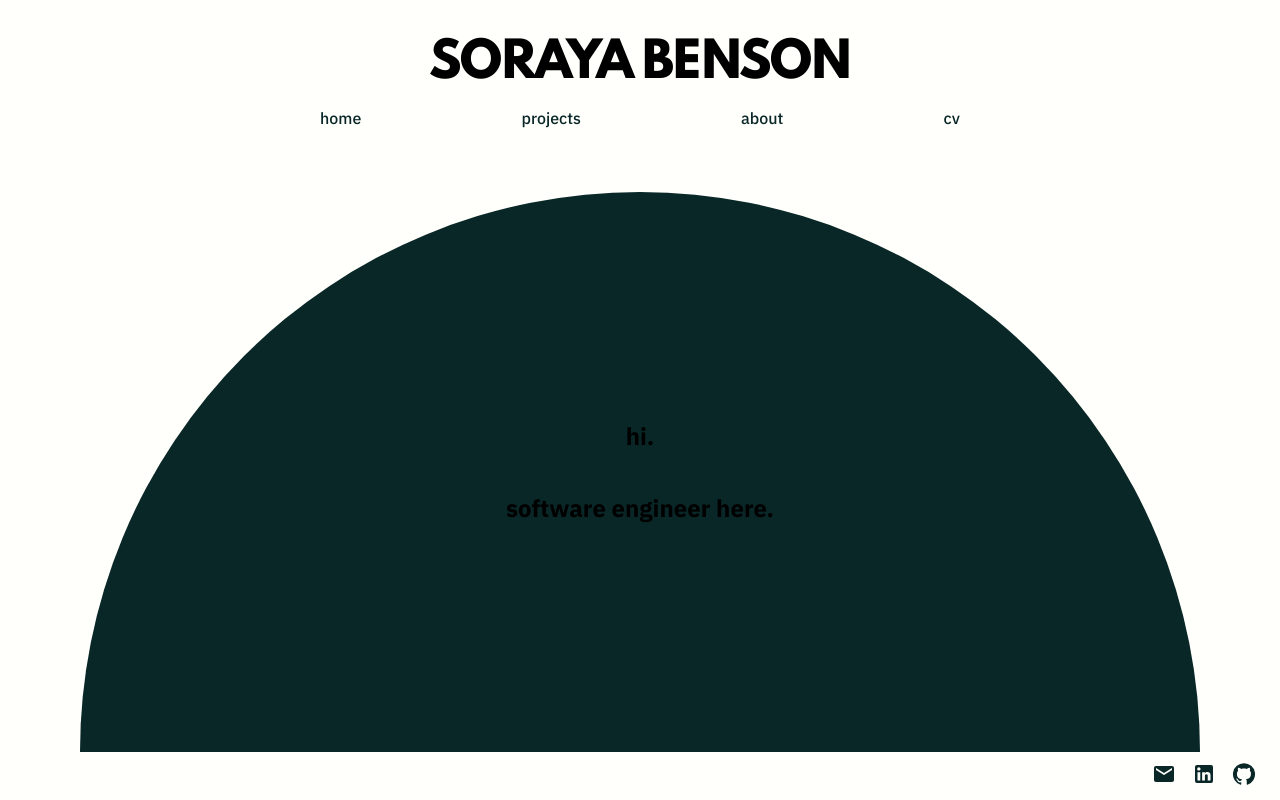
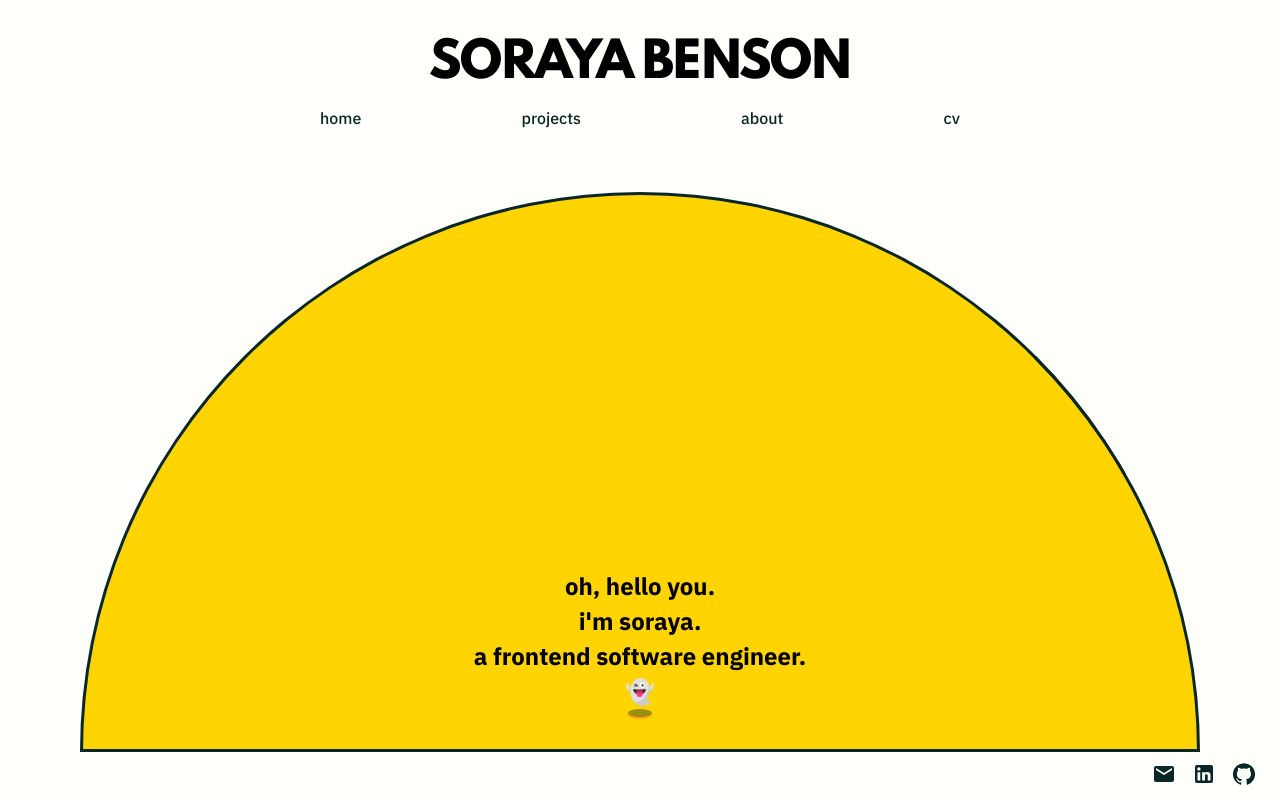
Before and after one commit to sorayamajdolashrafi/portfolio, a Next.js app: page / in a window 1280 px wide. Built offline with nearby package versions, Linux system fonts and the light colour scheme.

Commit message:
update welcome and bio copy

```diff
--- a/components/home/Welcome.jsx
+++ b/components/home/Welcome.jsx
@@ -1,19 +1,17 @@
-import PropTypes from 'prop-types';
 import styles from '../../styles/index.module.css';
 
-const Welcome = props => {
+const Welcome = () => {
     return (
         <div className={styles.moonCradle}>
             <div className={styles.moon}>
-                <h2>hi.</h2>
-                <h2>software engineer here.</h2>
+                <h2>oh, hello you.</h2>
+                <h2>i'm soraya.</h2>
+                <h2>a frontend software engineer.</h2>
+                <h2 className={styles.ghost}>👻</h2>
+                <div className={styles.shadow}></div>
             </div>
         </div>
     )
 }
 
-Welcome.propTypes = {
-
-}
-
 export default Welcome;
--- a/styles/about.module.css
+++ b/styles/about.module.css
@@ -6,7 +6,7 @@
     flex-direction: column;
     justify-content: flex-end;
     align-items: center;
-    overflow: hidden; /*TODO delete line after scalability implemented*/
+    overflow: hidden; /*todo: delete line after scalability implemented*/
 }
 
 .moon {
@@ -22,7 +22,7 @@
 }
 
 .moon h2 {
-    font-size: 1.8rem;
+    margin-bottom: .75rem;
 }
 
 .moon ul {
@@ -36,12 +36,11 @@
 }
 
 .moon h3 {
-    font-size: 1.1rem;
     margin: 0;
 }
 
 .moon p {
-    font-size: 1.1rem;
+    font-size: 1rem;
 }
 
 .bio {
@@ -49,32 +48,34 @@
     height: 80%;
     display: flex;
     flex-direction: column;
+    justify-content: flex-end;
     align-items: flex-end;
+    padding-bottom: .5rem;
 }
 
 .p1 {
-    width: 55%;
+    width: 65%;
     text-align: right;
     margin: 0;
     margin-bottom: .8rem;
 }
 
 .p2 {
-    width: 65%;
+    width: 75%;
     text-align: right;
     margin: 0;
     margin-bottom: .8rem;
 }
 
 .p3 {
-    width: 75%;
+    width: 80%;
     text-align: right;
     margin: 0;
     margin-bottom: .8rem;
 }
 
 .p4 {
-    width: 75%;
+    width: 85%;
     display: flex;
     flex-direction: row;
     justify-content: flex-end;
@@ -88,10 +89,8 @@
 }
 
 .p4 a {
-    font-size: 1.1rem;
+    font-size: 1rem;
     margin-left: 0.3rem;
-    text-decoration: none;
-    color: black;
 }
 
 .p4 a:hover {
@@ -110,7 +109,7 @@
     max-height: auto;
     max-width: 65%;
     border-radius: 1px;
-    box-shadow: black -8px 8px;
+    box-shadow: var(--dusk) -8px 8px 0.5px;
 }
 
 .tech {
@@ -131,17 +130,21 @@
 
 /* tablet */
 @media (min-width: 43em) {
-
-
+    .moon {
+        border: 3px solid var(--mint);
+    }
 }
 
 /* laptop */
 @media (min-width: 62em) {
-
-
+    .moon {
+        border: 3px solid var(--dusk);
+    }
 }
 
 /* desktop */
 @media (min-width: 82em) {
-
+    .moon {
+        border: 3px solid var(--poppy);
+    }
 }
--- a/styles/index.module.css
+++ b/styles/index.module.css
@@ -12,31 +12,137 @@
 .moon {
     width: 140vh;
     height: 70vh;
+    padding-bottom: 2rem;
     border-radius:  140vh 140vh 0 0;
     background: var(--moon);
     display: flex;
     flex-direction: column;
-    justify-content: center;
+    justify-content: flex-end;
     align-items: center;
+}
+
+.moon h2 {
+    margin: .1rem;
+}
+
+.ghost {
+    animation-delay: 2s;
+    animation: ghost ease 5s;
+    -webkit-animation: ghost ease 5s;
+    -moz-animation: ghost ease 5s;
+    -o-animation: ghost ease 5s;
+    -ms-animation: ghost ease 5s;
+}
+
+.shadow {
+    width: 1.5rem;
+    height: .5rem;
+    opacity: .4;
+    box-shadow: 0px 2px 1px var(--poppy);
+    border-radius: 50%;
+    background-color: var(--dusk);
+    animation-delay: 2s;
+    animation: shadow ease 5s;
+    -webkit-animation: shadow ease 5s;
+    -moz-animation: shadow ease 5s;
+    -o-animation: shadow ease 5s;
+    -ms-animation: shadow ease 5s;
+}
+
+@keyframes ghost {
+    0% {
+        opacity:0;
+    }
+    100% {
+        opacity:1;
+    }
+}
+@-moz-keyframes ghost {
+    0% {
+        opacity:0;
+    }
+    100% {
+        opacity:1;
+    }
+}
+@-webkit-keyframes ghost {
+    0% {
+        opacity:0;
+    }
+    100% {
+        opacity:1;
+    }
+}
+@-o-keyframes ghost {
+    0% {
+        opacity:0;
+    }
+    100% {
+        opacity:1;
+    }
+}
+
+@keyframes shadow {
+    0% {
+        opacity:0;
+    }
+    100% {
+        opacity:.4;
+    }
+}
+@-moz-keyframes shadow {
+    0% {
+        opacity:0;
+    }
+    100% {
+        opacity:.4;
+    }
+}
+@-webkit-keyframes shadow {
+    0% {
+        opacity:0;
+    }
+    100% {
+        opacity:.4;
+    }
+}
+@-o-keyframes shadow {
+    0% {
+        opacity:0;
+    }
+    100% {
+        opacity:.4;
+    }
+}
+@-ms-keyframes shadow {
+    0% {
+        opacity:0;
+    }
+    100% {
+        opacity:.4;
+    }
 }
 
 /* tablet */
 @media (min-width: 43em) {
     .moon {
-        background: var(--mint);
+        background: var(--moon);
+        border: 3px solid var(--mint);
     }
 }
 
 /* laptop */
 @media (min-width: 62em) {
     .moon {
-        background: var(--dusk);
+        background: var(--moon);
+        border: 3px solid var(--dusk);
     }
 }
 
 /* desktop */
 @media (min-width: 82em) {
     .moon {
-        background: var(--poppy);
+        background: var(--moon);
+        border: 3px solid var(--poppy);
     }
 }
```
Also changed, not shown: components/about/Bio.jsx (+4 -9 lines), components/about/Tech.jsx (+4 -9 lines).
